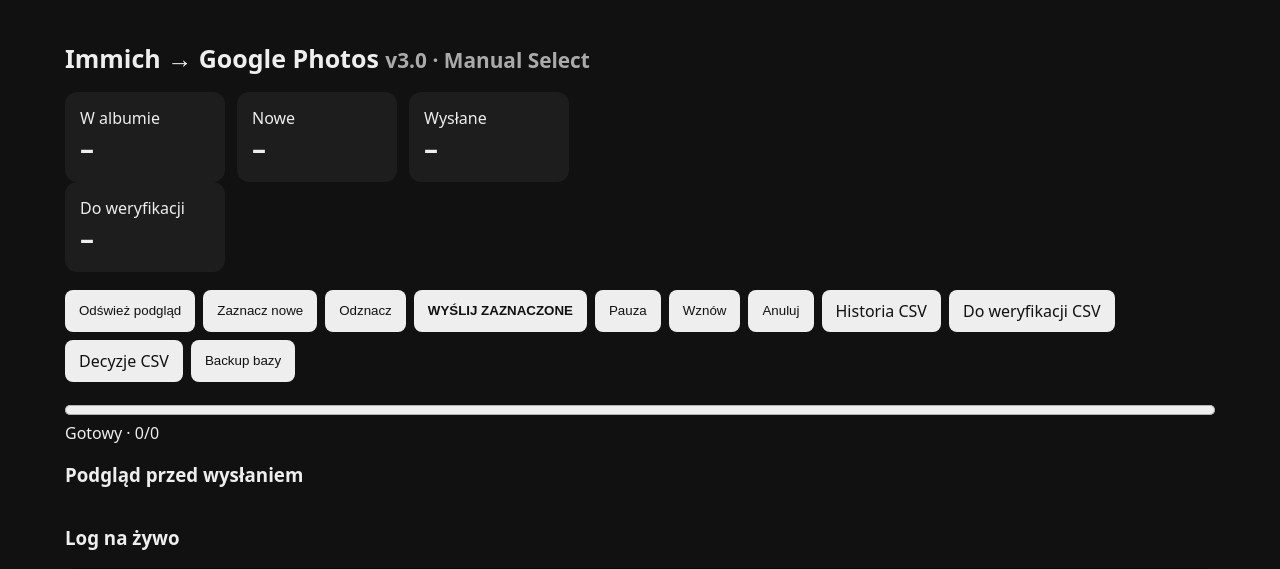
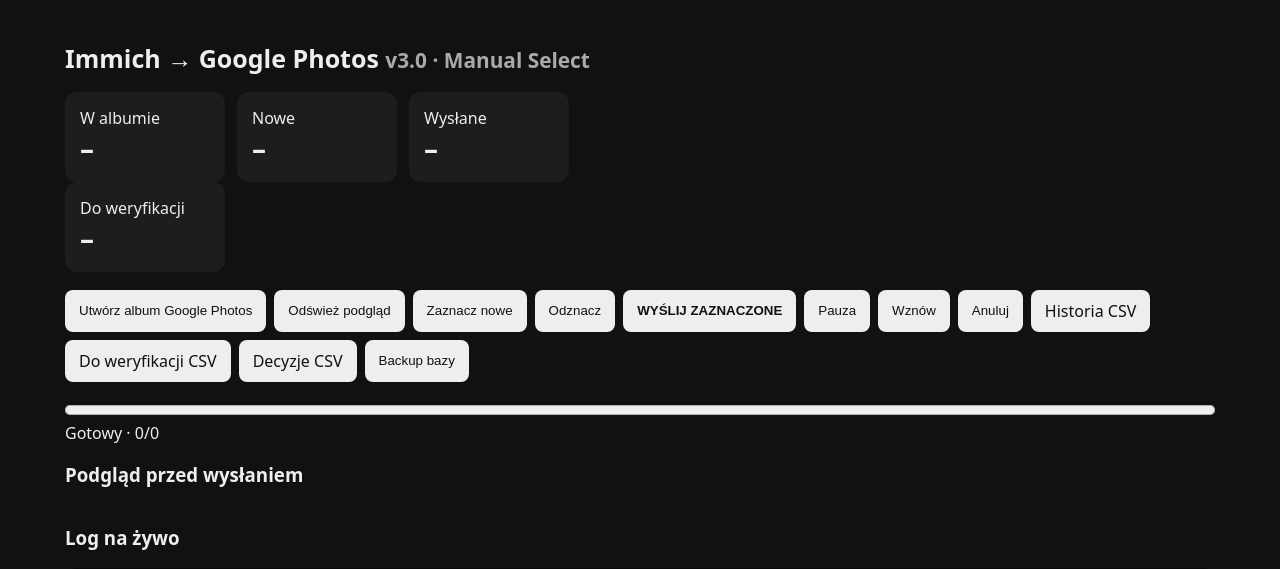
Before and after one commit to sp7uto/immich-google-photos-sync, a Flask app: page / in a window 1280 px wide. Shown: the top 569 px of the page. Run offline with Flask 3, Linux system fonts and the light colour scheme; data that the repository does not hold is empty; parts of the project's set-up code (start-up, migrations or seed data) failed here and were passed over; some libraries are stand-ins or nearby versions.

Commit message:
ui: add explicit confirmed Google Photos album creation action

```diff
--- a/app/templates/index.html
+++ b/app/templates/index.html
@@ -14,7 +14,7 @@ small{color:#aaa}
 <h1>Immich → Google Photos <small>v{{version}} · Manual Select</small></h1>
 <div class="cards"><div class="card">W albumie<div class="big" id="total">–</div></div><div class="card">Nowe<div class="big" id="new">–</div></div><div class="card">Wysłane<div class="big" id="sent">–</div></div></div>
 <div class="cards"><div class="card">Do weryfikacji<div class="big" id="review">–</div></div></div>
-<div class="toolbar"><button onclick="load()">Odśwież podgląd</button><button onclick="selectNew()">Zaznacz nowe</button><button onclick="clearSel()">Odznacz</button><button class="primary" onclick="send()">WYŚLIJ ZAZNACZONE</button><button onclick="ctrl('pause')">Pauza</button><button onclick="ctrl('resume')">Wznów</button><button onclick="ctrl('cancel')">Anuluj</button><a class="btn" href="/api/history.csv">Historia CSV</a><a class="btn" href="/api/review.csv">Do weryfikacji CSV</a><a class="btn" href="/api/review-audit.csv">Decyzje CSV</a><button onclick="backup()">Backup bazy</button></div>
+<div class="toolbar"><button onclick="createAlbum()">Utwórz album Google Photos</button><button onclick="load()">Odśwież podgląd</button><button onclick="selectNew()">Zaznacz nowe</button><button onclick="clearSel()">Odznacz</button><button class="primary" onclick="send()">WYŚLIJ ZAZNACZONE</button><button onclick="ctrl('pause')">Pauza</button><button onclick="ctrl('resume')">Wznów</button><button onclick="ctrl('cancel')">Anuluj</button><a class="btn" href="/api/history.csv">Historia CSV</a><a class="btn" href="/api/review.csv">Do weryfikacji CSV</a><a class="btn" href="/api/review-audit.csv">Decyzje CSV</a><button onclick="backup()">Backup bazy</button></div>
 <progress id="prog" value="0" max="1"></progress><div id="cur"><small>Gotowy.</small></div>
 <h3>Podgląd przed wysłaniem</h3><div id="grid" class="grid"></div>
 <h3>Log na żywo</h3><pre id="log"></pre>
@@ -36,6 +36,16 @@ let result=await r.json();if(!r.ok)return alert(result.error||'Błąd');
 await load();
 }
 grid.addEventListener('click',event=>{let button=event.target.closest('button.review-action');if(!button)return;event.preventDefault();resolveReview(button.dataset.asset,button.dataset.action)});
+async function createAlbum(){
+let r=await fetch('/api/config');let c=await r.json();
+if(c.google_album_id)return alert('Album docelowy jest już skonfigurowany.');
+if(!confirm('Utworzyć nowy album Google Photos „'+c.google_album+'”? Sprawdź wcześniej, czy taki album już nie istnieje.'))return;
+let confirmation=prompt('Aby utworzyć album, wpisz dokładnie: CREATE:'+c.google_album);
+if(confirmation!=='CREATE:'+c.google_album)return alert('Anulowano.');
+let result=await fetch('/api/google-album/create',{method:'POST',headers:{'Content-Type':'application/json','X-Requested-With':'XMLHttpRequest'},body:JSON.stringify({confirmation})});
+let data=await result.json();
+alert(result.ok?'Album utworzony. ID: '+data.album_id:(data.error||'Błąd; sprawdź Google Photos przed ponowną próbą.'));
+}
 function selectNew(){document.querySelectorAll('input[type=checkbox]:not(:disabled)').forEach(x=>x.checked=true)}
 function clearSel(){document.querySelectorAll('input[type=checkbox]').forEach(x=>x.checked=false)}
 async function send(){let ids=[...document.querySelectorAll('input[type=checkbox]:checked')].map(x=>x.dataset.id);if(!ids.length)return alert('Nic nie zaznaczono.');
```
